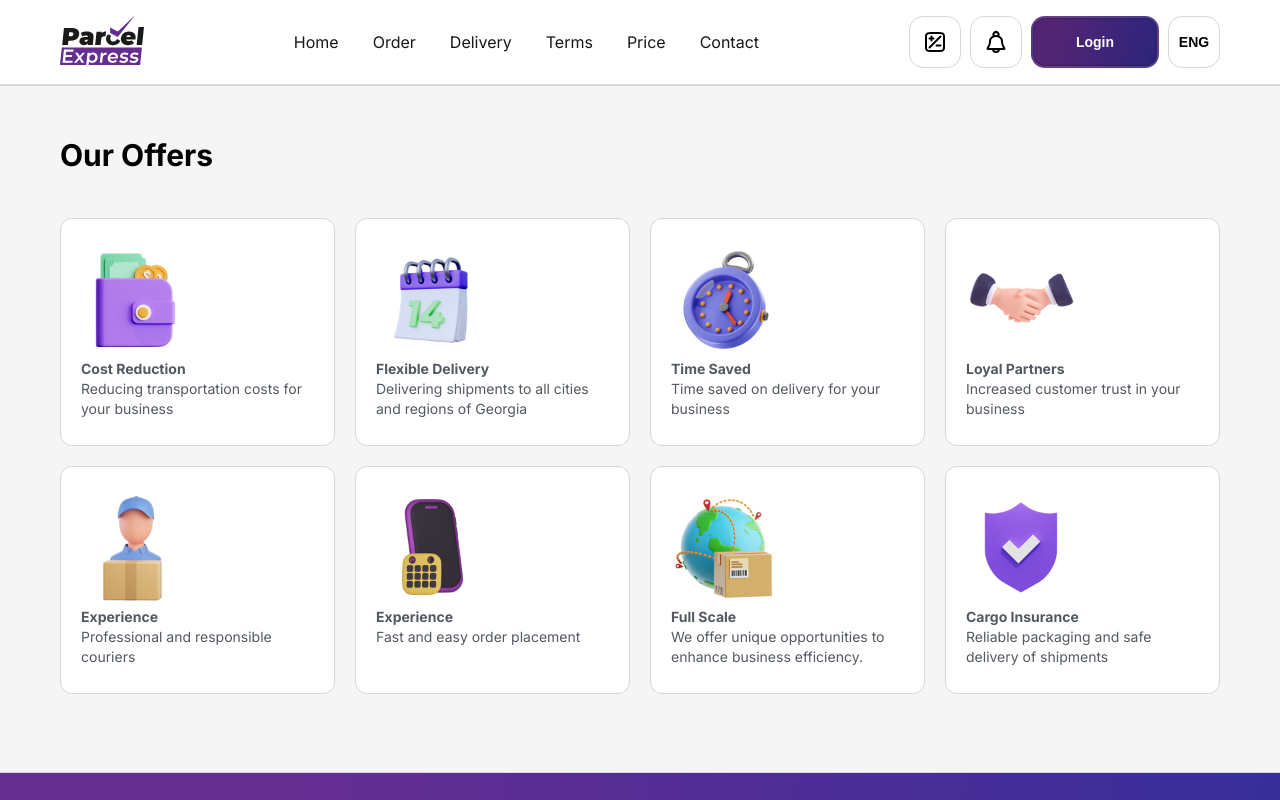
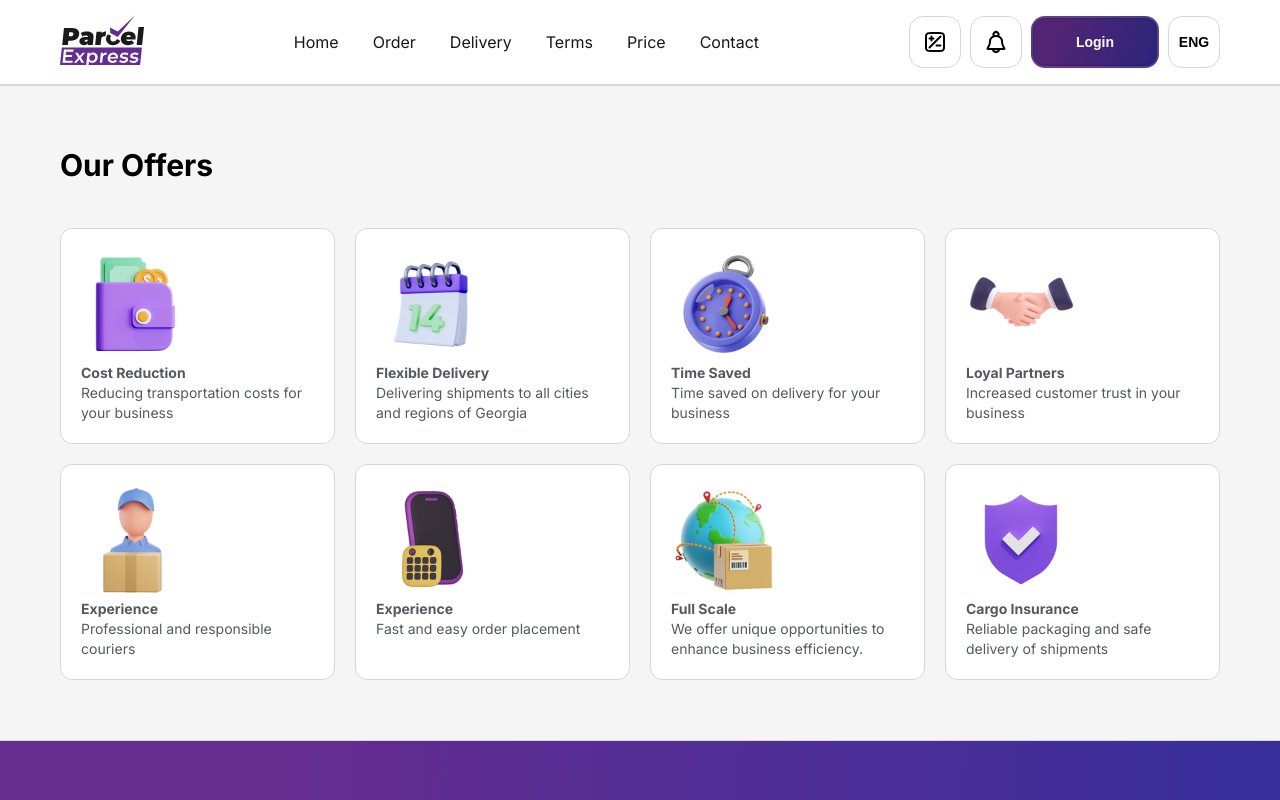
Before and after one commit to parcel-express/parcel-frontend, a Next.js app: page /en in a window 1280 px wide. Shown: the top 800 px of the page. Built offline with nearby package versions, Linux system fonts and the light colour scheme.

Commit message:
fixed cards paddings

```diff
--- a/src/components/Services.tsx
+++ b/src/components/Services.tsx
@@ -19,10 +19,10 @@ const ServicesContainer = styled.div`
   display: flex;
   flex-direction: column;
   gap: 44px;
-  padding: 50px 0 78px 0;
+  padding: 60px 0;
   @media screen and (max-width: 1080px) {
     gap: 24px;
-    padding: 31px 0 50px 0;
+    padding: 30px 0;
   }
 `;
 
@@ -37,13 +37,16 @@ const Grid = styled.div`
 `;
 
 const GridItem = styled.div`
-  padding: 26px 20px;
+  padding: 20px;
   background: ${colors.background.white};
   border: 1px solid ${colors.border.primary};
   border-radius: 12px;
   cursor: pointer;
   &:hover {
     box-shadow: 0 8px 16px rgba(0, 0, 0, 0.2);
+  }
+  @media screen and (max-width: 1080px) {
+    padding: 16px;
   }
 `;
 const Services = () => {
```
